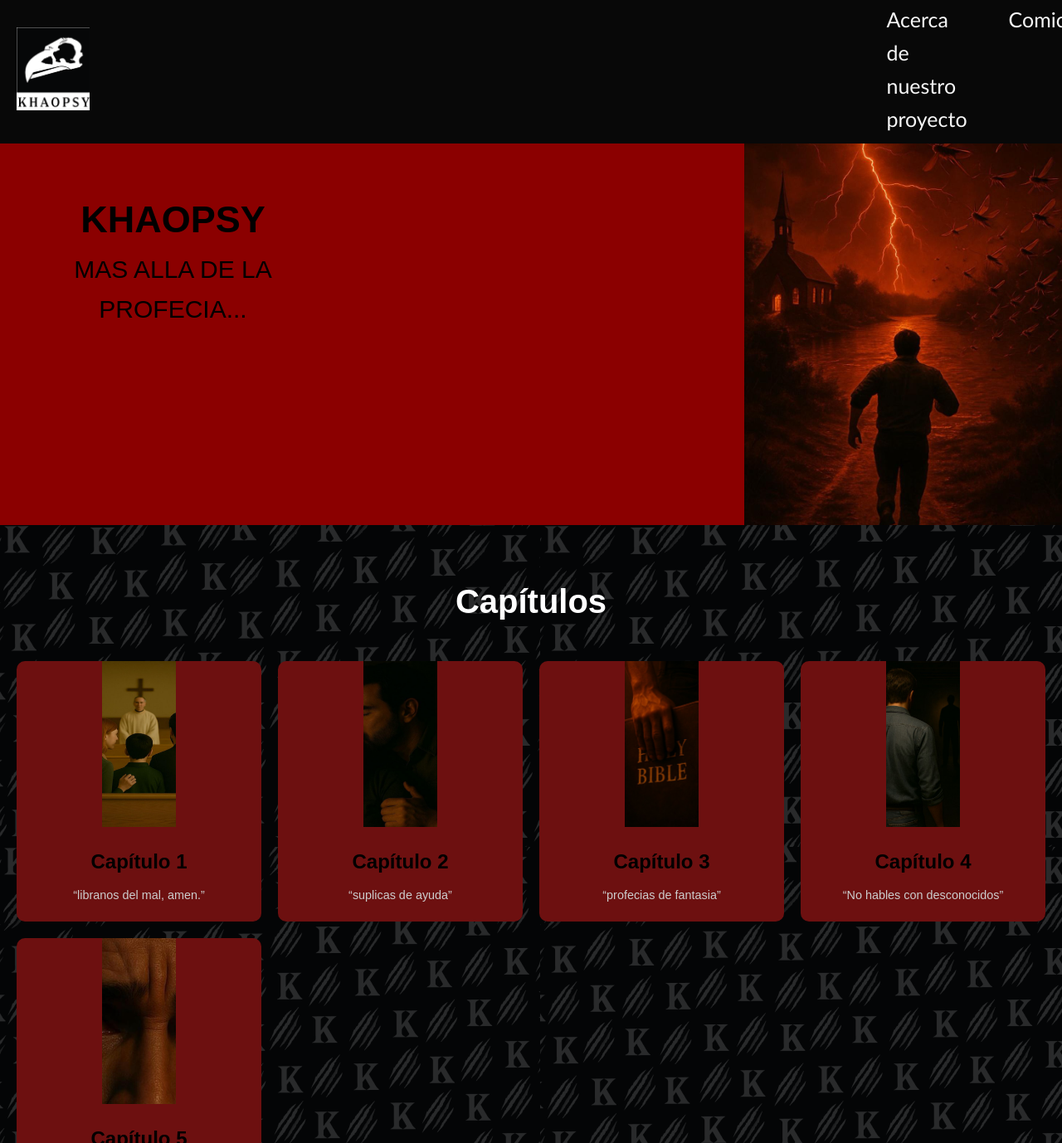
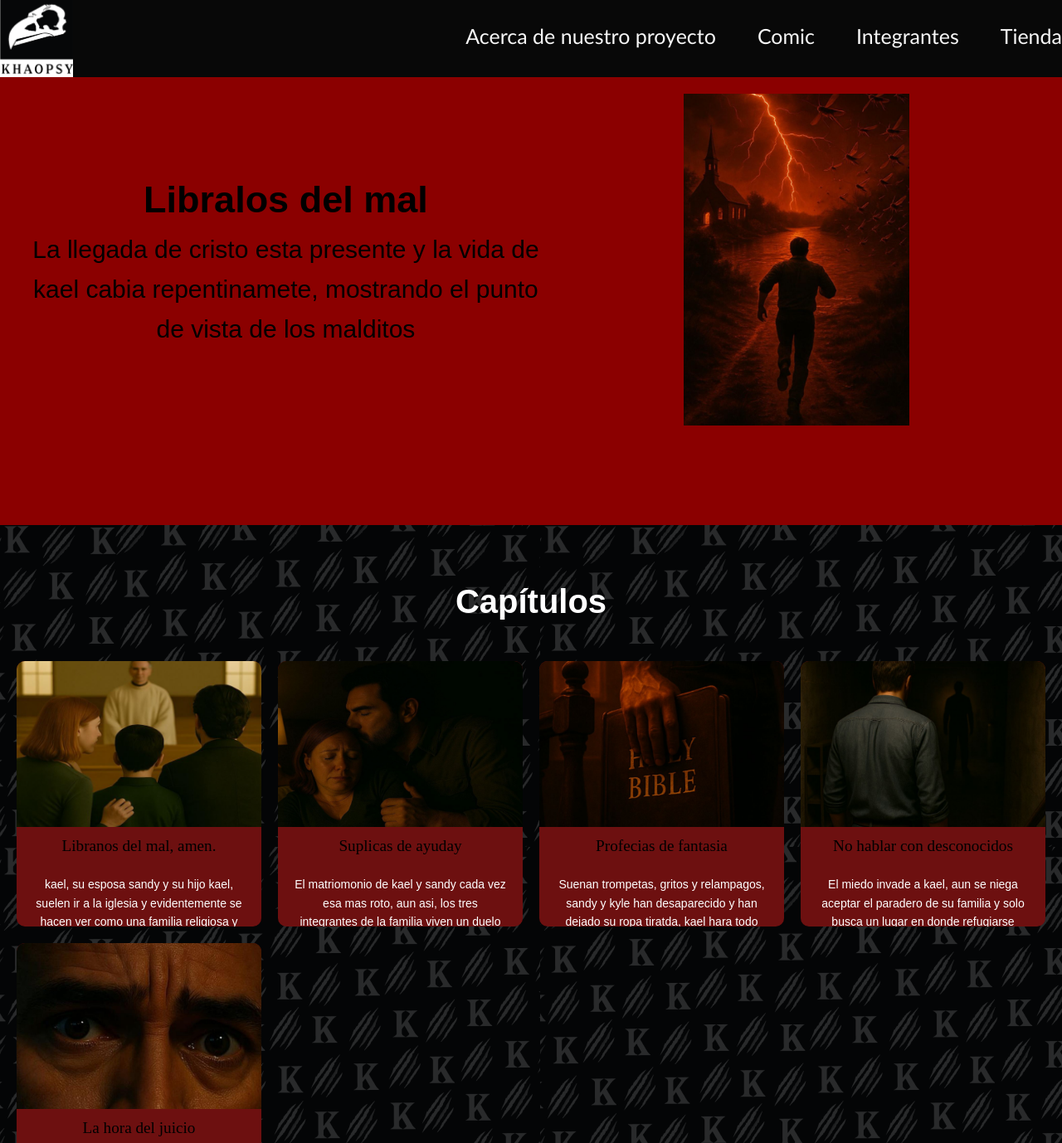
Before and after one commit to Zapata8/javascript-3146153, a plain HTML site: page 6_base_datos_comic/index.html in a window 1280 px wide. Shown: the part 7-1385 px from the top of the page at 83% size. Drawn offline with Linux system fonts and the light colour scheme.

Commit message:
Add files via upload
pagina terminada juan sebastian villamil-Juan Jose Zapata

```diff
--- a/6_base_datos_comic/app.js
+++ b/6_base_datos_comic/app.js
@@ -1,19 +1,51 @@
 const tituloComic =document.querySelector(".titulo-comic");
-const descripcionComic = document.querySelector(".descripcion-comic");
+const descripcion = document.querySelector(".descripcion");
 const imgComic = document.querySelector(".img-comic");
-const listaCaps = document.querySelector(".lista-caps");
+const grid = document.querySelector(".grid");
 
 
 tituloComic.textContent = comic.nombreComic;
-descripcionComic.textContent = comic.descripcion;
+descripcion.textContent = comic.descripcion;
 
 
 comic.capítulos.forEach(cap => {
-    const li = document.createElement("li");
-    li.innerHTML = `
-     <p>${cap.nombreCap}</p>
+    const div = document.createElement("div");
+    div.classList.add("card");
+    div.innerHTML = `
     <img src="${cap.imgPortada}"width="150 alt="">
 
+     <p class="card-titulo">${cap.nombreCap}</p>
+    <p class="card-descripcion">${cap.descripcion}</p>
+
+
+
 `
-listaCaps.appendChild(li);
+grid.appendChild(div);
 });
+
+
+
+/*
+
+console.log(comic.nombreComic); // "Cuando La Tierra Calla"
+
+const titulo = document.querySelector('.titulo-comic h2');
+titulo.textContent = comic.nombreComic;
+
+const descripcion = document.querySelector('.descripcion p');
+descripcion.textContent = comic.descripcion;
+
+const episodesContainer = document.querySelector('.grid');
+
+comic.capítulos.forEach((cap, index) => {
+  const card = document.createElement('div');
+  card.classList.add('.card');
+
+  card.innerHTML = `
+    <img src="${cap.imgPortada}" alt="Episode ${index + 1}">
+    <h3 class="num-epi">Episode ${index + 1}</h3>
+    <h3 class="name-cap">${cap.nombreCap}</h3>
+  `;
+
+  episodesContainer.appendChild(card);
+}); */
--- a/6_base_datos_comic/bad.js
+++ b/6_base_datos_comic/bad.js
@@ -2,15 +2,15 @@ const comic = {
 
 "nombreComic": "Libralos del mal",
 "categoria": "apocalipsis",
-"cantidadCap": 4,
-"descripcion": " la llegada de cristo esta presente y la vida de kael cabia repentinamete, mostrando el punto de vista de los malditos",
-"personajes": ["pepa", "lucy", "mario", "pastor"],
+"cantidadCap": 5    ,
+"descripcion": " La llegada de cristo esta presente y la vida de kael cabia repentinamete, mostrando el punto de vista de los malditos",
+"personajes": ["Kael", "Sandy", "Kyle", "Pastor", "Satanas"],
 "bgBanner": "./assets/Captura de pantalla 2025-09-04 153516.png",
 "capítulos":[
 
 {
 id: 1,
-nombreCap: "libranos del mal, amen.",
+nombreCap: "Libranos del mal, amen.",
 imgPortada: "./assets/Captura de pantalla 2025-09-04 152708.png",
 video: "video/cap1.mp4",
 descripcion: "kael, su esposa sandy y su hijo kael, suelen ir a la iglesia y evidentemente se hacen ver como una familia religiosa y creyente del cristianismo",
@@ -19,10 +19,10 @@ personajes: ["kael", "kyle", "sandy"]
 },
 {
     id: 2,
-nombreCap: "suplicas de ayuda",
+nombreCap: "Suplicas de ayuday",
 imgPortada: "./assets/Captura de pantalla 2025-09-04 152747.png",
 video: "video/cap2.mp4",
-descripcion: "el matriomonio de kael y sandy cada vez esa mas roto, aun asi, los tres integrantes de la familia viven un duelo silencioso  ",
+descripcion: "El matriomonio de kael y sandy cada vez esa mas roto, aun asi, los tres integrantes de la familia viven un duelo silencioso  ",
 personajes: ["kael", "sandy", "kyle"]
 
 },
@@ -30,11 +30,11 @@ personajes: ["kael", "sandy", "kyle"]
 {
     id: 3,
 
-nombreCap: "profecias de fantasia",
+nombreCap: "Profecias de fantasia",
 imgPortada: "./assets/Captura de pantalla 2025-09-04 152818.png",
 video: "video/cap1.mp4",
-descripcion: "suenan trompetas, gritos y relampagos, sandy y kyle han desaparecido y han dejado su ropa tiratda, kael hara todo por encontrarlos y entender que es lo que esta pasando",
-personajes: ["kael", "pastor",]
+descripcion: "Suenan trompetas, gritos y relampagos, sandy y kyle han desaparecido y han dejado su ropa tiratda, kael hara todo por encontrarlos y entender que es lo que esta pasando",
+personajes: ["kael", "Pastor",]
 
 },
 
@@ -43,8 +43,8 @@ personajes: ["kael", "pastor",]
 nombreCap: "No hablar con desconocidos",
 imgPortada: "./assets/Captura de pantalla 2025-09-04 152831.png",
 video: "video/cap1.mp4",
-descripcion: "el miedo invade a kael, aun se niega aceptar el paradero de su familia y solo busca un lugar en donde refugiarse",
-personajes: ["kael", "hombre herido" , "satanas"]
+descripcion: "El miedo invade a kael, aun se niega aceptar el paradero de su familia y solo busca un lugar en donde refugiarse",
+personajes: ["kael", "Hombre herido" , "Satanas"]
 
 },
 
@@ -54,8 +54,8 @@ personajes: ["kael", "hombre herido" , "satanas"]
 nombreCap: "La hora del juicio",
 imgPortada: "./assets/Captura de pantalla 2025-09-04 152845.png",
 video: "video/cap1.mp4",
-descripcion: "el miedo consume a kael, y aunque su destino es dificil de aceptar pierde todo tipo de esperanzas",
-personajes: ["kael", "kyle", "sandy", "satanas"]
+descripcion: "El miedo consume a kael, y aunque su destino es dificil de aceptar pierde todo tipo de esperanzas",
+personajes: ["kael", "kyle", "Sandy", "Satanas"]
 
 },
 ]
--- a/6_base_datos_comic/index.html
+++ b/6_base_datos_comic/index.html
@@ -22,20 +22,21 @@
 
     <section class="inicio">
         <div class="textos">
-<h2>KHAOPSY</h2>
-<P>MAS ALLA DE LA PROFECIA...</P>
-    </div>
-    <div class="img1">
-        <img src="./assets/Captura de pantalla 2025-09-04 153516 (1).png" alt="">
-    </div>
+          <div class="todo">
+            <h2 class="titulo-comic">LIBRALOS DEL MAL</h2>
+            <P class="descripcion">La llegada de cristo esta presente y la vida de kael cabia repentinamete, mostrando el punto de vista de los malditos...</P>
+          </div>
+          <img class="img" src="./assets/Captura de pantalla 2025-09-04 153516 (1).png" alt="">
+        </div>
+
+
     </section>
 
 
    <section id="capitulos" class="capitulos">
     <h2>Capítulos</h2>
     <div class="grid">
-      <div class="card">
-        <img src="./assets/Captura de pantalla 2025-09-04 152708.png" alt="Capítulo 1">
+        <!-- <img src="./assets/Captura de pantalla 2025-09-04 152708.png" alt="Capítulo 1">
         <h3>Capítulo 1</h3>
         <p>“libranos del mal, amen.”</p>
       </div>
@@ -57,14 +58,14 @@
       <div class="card">
         <img src="./assets/Captura de pantalla 2025-09-04 152845.png" alt="Capítulo 2">
         <h3>Capítulo 5</h3>
-        <p>“La hora del juicio”</p>
-      </div>
+        <p>“La hora del juicio”</p> -->
+
     </div>
   </section>
 
 
   <footer id="contacto">
-    <p>© 2025 Atlantis Comic. Todos los derechos reservados.</p>
+    <p>© 2025  K H A O P S Y  Comic. Todos los derechos reservados.</p>
   </footer>
 
 
--- a/6_base_datos_comic/style.css
+++ b/6_base_datos_comic/style.css
@@ -15,9 +15,9 @@ body{
     justify-content: space-between;
     align-items: center;
     background-color: rgb(8, 8, 8);
-     padding: 10px 20px;
+     /* padding: 10px 20px; */
      position: fixed;
-     gap: 120vh;
+     /* gap: 120vh; */
     top: 0;
     width: 100%;
     z-index: 1000;
@@ -25,6 +25,7 @@ body{
 
 .inicio{
     position: relative;
+    width: 10vh;
     height: 80vh;
     background-color: darkred;
     display: flex;
@@ -40,12 +41,20 @@ body{
     right: 70px;
     display: flex;
     align-items: center;
-    flex-direction: column;
+
     justify-content: center;
     font-size: 30px;
 }
-.img1{
-    height: 50%;
+.todo{
+  width: 50%;
+  display: flex;
+  flex-direction: column;
+}
+
+.img{
+  margin: 20vh;
+  height: 50vh;
+
 }
 
 .nav-links{
@@ -92,13 +101,27 @@ body{
 
 .card {
   background: #6d1010;
+  height: 40vh;
   border-radius: 10px;
   overflow: hidden;
   transition: transform 0.3s;
 }
+.card-descripcion{
+  color: white;
+  font-size: 14px;
+  text-align: center;
+  margin: 20px;
+
+}
+.card-titulo{
+  color: rgb(0, 0, 0);
+  font-size: 120%;
+  font-family: 'Times New Roman', Times, serif;
+}
+
 
 .card img {
-  width: 30%;
+  width: 100%;
   height: 200px;
   object-fit: cover;
 }
@@ -108,11 +131,11 @@ body{
   margin: 15px 0 10px;
 }
 
-.card p {
+/* .card p {
   font-size: 0.9rem;
   color: #ccc;
   padding: 0 10px 20px;
-}
+} */
 
 .card:hover {
   transform: translateY(-10px);
```
